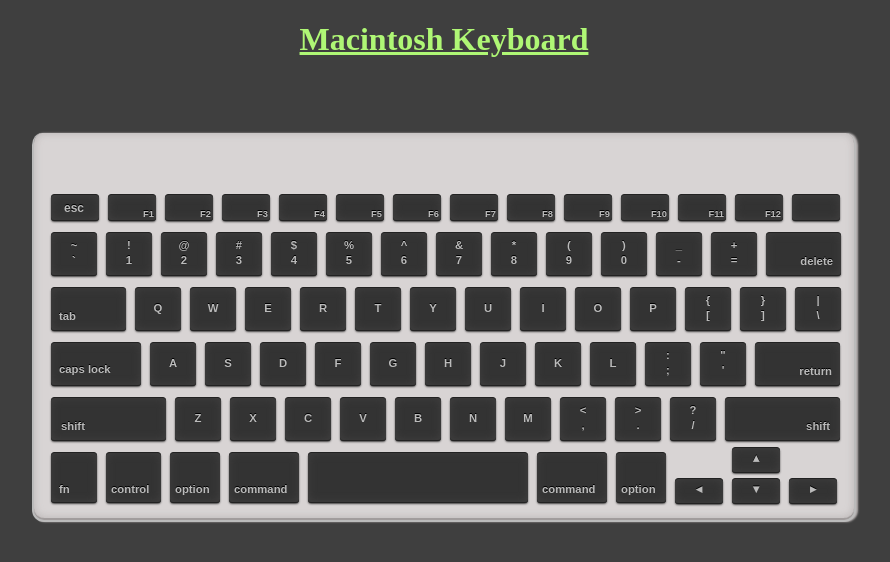
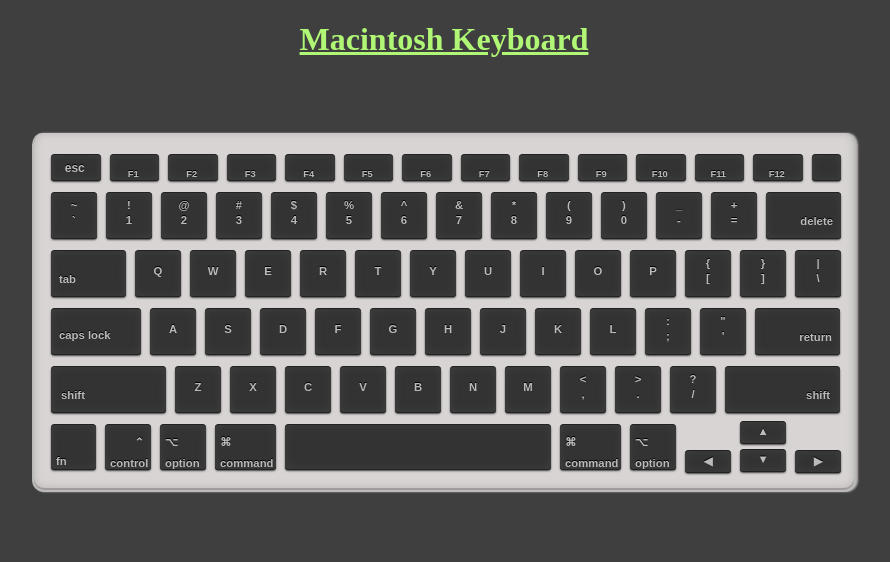
Before and after one commit to debjitpal5040/Qwickeys, a plain HTML site: page index.html in a window 1280 px wide. Shown: the whole page, without its empty margins (196-1086 px from the left). Drawn offline with Linux system fonts and the light colour scheme.

Commit message:
resized keys and added some symbols

```diff
--- a/index.html
+++ b/index.html
@@ -5,7 +5,7 @@
         <meta charset="UTF-8">
         <meta http-equiv="X-UA-Compatible" content="IE=edge">
         <meta name="viewport" content="width=device-width, initial-scale=1.0">
-        <title>Mac Keyboard</title>
+        <title>Macintosh Keyboard</title>
         <link rel="stylesheet" href="main.css">
         <link rel="shortcut icon" type="image/png" href="favicon/apple.png">
     </head>
@@ -27,7 +27,7 @@
                 <li><a href="#" class="key fn"><span>F10</span></a></li>
                 <li><a href="#" class="key fn"><span>F11</span></a></li>
                 <li><a href="#" class="key fn"><span>F12</span></a></li>
-                <li><a href="#" class="key fn"><span></span></a></li>
+                <li><a href="#" class="key touch"><span></span></a></li>
             </ul>
             <ul class="second">
                 <li><a href="#" class="key two"><b>~</b><span>`</span></a></li>
@@ -91,20 +91,20 @@
                 <li><a href="#" class="key shiftright"><span>shift</span></a></li>
             </ul>
             <ul class="sixth">
-                <li><a href="#" class="key lastRow" id="function"><span>fn</span></a></li>
-                <li><a href="#" class="key lastRow" id="control"><span>control</span></a></li>
-                <li><a href="#" class="key lastRow option"><span>option</span></a></li>
-                <li><a href="#" class="key lastRow command"><span>command</span></a></li>
+                <li><a href="#" class="key lastRow function"><span>fn</span></a></li>
+                <li><a href="#" class="key lastRow control"><b>⌃</b><span>control</span></a></li>
+                <li><a href="#" class="key lastRow option"><b>⌥</b><span>option</span></a></li>
+                <li><a href="#" class="key lastRow command"><b>⌘</b><span>command</span></a></li>
                 <li><a href="#" class="key lastRow" id="spacebar"><span></span></a></li>
-                <li><a href="#" class="key lastRow command"><span>command</span></a></li>
-                <li><a href="#" class="key lastRow option"><span>option</span></a></li>
+                <li><a href="#" class="key lastRow command"><b>⌘</b><span>command</span></a></li>
+                <li><a href="#" class="key lastRow option"><b>⌥</b><span>option</span></a></li>
                 <ol>
-                    <li><a href="#" class="key arrow" id="left"><span>&#9666;</span></a></li>
+                    <li><a href="#" class="key arrow" id="left"><span>◀</span></a></li>
                     <li>
-                        <a href="#" class="key arrow" id="up"><span>&#9652;</span></a>
-                        <a href="#" class="key arrow" id="down"><span>&#9662;</span></a>
+                        <a href="#" class="key arrow" id="up"><span>▲</span></a>
+                        <a href="#" class="key arrow down"><span>▼</span></a>
                     </li>
-                    <li><a href="#" class="key arrow" id="right"><span>&#9656;</span></a></li>
+                    <li><a href="#" class="key arrow" id="right"><span>▶</span></a></li>
                 </ol>
             </ul>
         </div>
--- a/main.css
+++ b/main.css
@@ -8,10 +8,10 @@
 }
 
 #keyboard{
-    height: 340px;
+    height: 350px;
     width: 815px;
     margin: 75px auto;
-    padding: 40px 0px 5px 5px;
+    padding: 0px 0px 5px 5px;
     background: rgba(247, 242, 242, 0.836) url('') repeat-x;
     border-radius: 8px 8px 10px 10px;
     border-top-left-radius: 8px 10px;
@@ -25,7 +25,7 @@
 .key{
     box-sizing: border-box;
     display: block;
-    height: 43px;
+    height: 46px;
     width: 46px;
     background-color: #333;
     border-radius: 3.5px;
@@ -42,6 +42,10 @@
     0 2px 2px rgb(66, 65, 65);
     text-shadow: 0 -1px 0 black;
 
+}
+.touch {
+    width: 29px;
+    height: 26px;
 }
 ul{
     list-style-type: none;
@@ -62,9 +66,9 @@
 
 .fn{
     height: 26px;
-    width: 48px;
+    width: 49.5px;
     font: bold 7pt arial;
-    text-align: end;
+    text-align: center;
     padding-right: 2px;
 }
 
@@ -118,31 +122,70 @@
     text-align: left;
 }
 
-#control{
-    width: 55px;
+.function{
+    height: 45px;
+    width: 45px;
+}
+.function span{
+    text-align: right;
+    padding: 8px 5px 0 0;
 }
 
-#function{
-    text-align: left;
-    padding: 30px 0 2px 8px;
+.control{
+    height: 45px;
+    width: 46px;
+}
+.control span {
+    margin: 0px 0px;
+    padding: 5px 0 15px 0;
+	display: block;
+}
+
+.control b {
+    text-align: right;
+    margin: -20px 0 3px;
+    padding: 0 5px 0 0;
+    display: block;
 }
 
 .option{
-    width: 50px;
+    height: 45px;
+    width: 46px;
+}
+.option span {
+    margin: 0px 0px;
+    padding: 5px 0 15px 0;
+	display: block;
+}
+
+.option b {
+        margin: -20px 0 3px;
+        display: block;
 }
 
 .command{
-    width: 70px;
+    height: 45px;
+    width: 61px;
+}
+.command span {
+    margin: 0px 0px;
+    padding: 5px 0 15px 0;
+	display: block;
+}
+
+.command b {
+        margin: -20px 0 3px;
+        display: block;
 }
 
 #spacebar{
-    width: 220px;
+    height: 45px;
+    width: 266px;
 }
 
 .arrow{
-    height: 25px;
-    width: 48px;
-    font: bold 9pt arial;
+    height: 22px;
+    width: 46px;
     text-align: center;
     padding: 3px;
 }
@@ -157,14 +200,20 @@
     margin-top: 32px;
 }
 #up{
-    margin-top: 1px;
+    margin-top: 3px;
+}
+
+.down span{
+    padding: 1px 0 5px 0;
 }
 
 .two span {
     margin: 0px 0px;
     padding: 1px 0 15px 0;
-	display: block;}
+	display: block;
+}
 
 .two b {
 	margin: -8px 0 2px;
-	display: block;}
+	display: block;
+}
```
Also changed, not shown: 1 other file.
